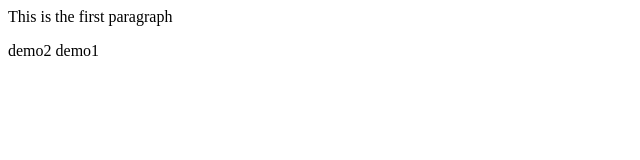
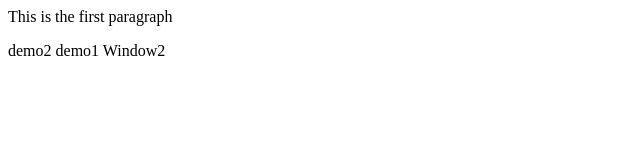
Before and after one commit to valferien/part4.demo, a plain HTML site: page index.html in a window 1280 px wide. Shown: the full height of the page, 0-640 px from the left. Drawn offline with Linux system fonts and the light colour scheme.

Commit message:
window2
content window2

```diff
--- a/index.html
+++ b/index.html
@@ -6,6 +6,7 @@
 	<p>This is the first paragraph</p>
 	<span>demo2</span>
         <span>demo1</span>
+<span>Window2</span>
 
 </body>
 
```
